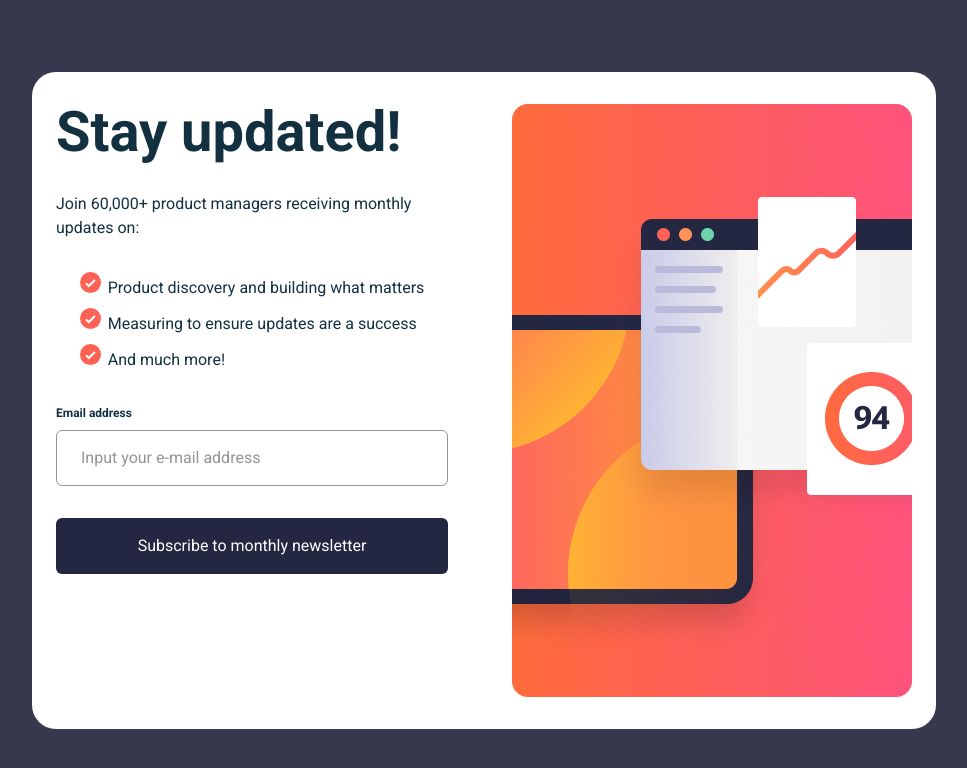
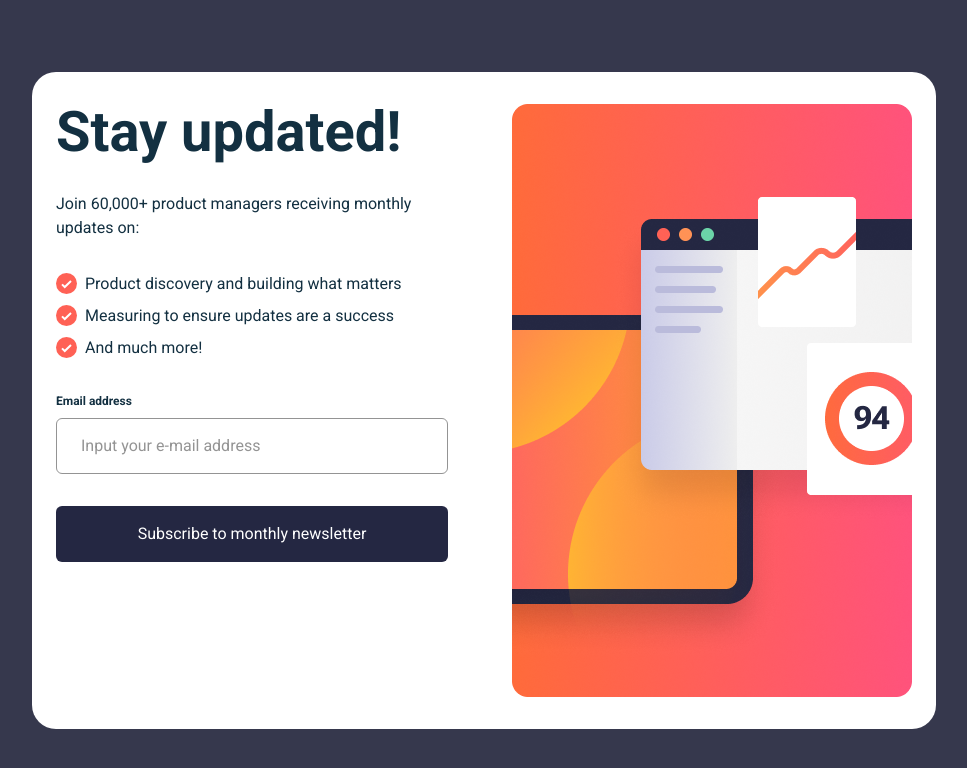
Before and after one commit to lordever/react-tailwind-sandbox, a React (Create React App) app: page / in a window 1280 px wide. Shown: the top 768 px of the page, without its empty margins (156-1123 px from the left). Built offline with nearby package versions, Linux system fonts and the light colour scheme.

Commit message:
Desktop layout is completed

```diff
--- a/src/components/common/button/button.component.tsx
+++ b/src/components/common/button/button.component.tsx
@@ -6,11 +6,11 @@ export enum ButtonVariants {
   SECONDARY = 'secondary',
 }
 
-interface ButtonProps {
+type ButtonProps = {
   name: string;
   onClick: () => void;
   variant: ButtonVariants;
-}
+};
 
 const Button: FC<ButtonProps> = ({ name, onClick, variant }) => {
   const className = clsx(
--- /dev/null
+++ b/src/components/common/list/list-item/list-item.component.tsx
@@ -0,0 +1,12 @@
+import React, { FC, PropsWithChildren } from 'react';
+
+const ListItem: FC<PropsWithChildren> = ({ children }) => {
+  return (
+    <li className="flex items-center gap-2">
+      <img src="/checkmark.svg" alt="" className="h-[21px] w-[21px] shrink-0" />
+      <span>{children}</span>
+    </li>
+  );
+};
+
+export default ListItem;
--- /dev/null
+++ b/src/components/common/list/list.component.tsx
@@ -0,0 +1,18 @@
+import React, { Children, FC, isValidElement, ReactElement } from 'react';
+import ListItem from './list-item/list-item.component';
+
+type ListProps = {
+  children: ReactElement<typeof ListItem> | ReactElement<typeof ListItem>[];
+};
+
+const List: FC<ListProps> = ({ children }) => {
+  Children.forEach(children, (child) => {
+    if (!isValidElement(child) || child.type !== ListItem) {
+      throw new Error('List can only contain <ListItem> as children');
+    }
+  });
+
+  return <ul className="flex flex-col gap-2">{children}</ul>;
+};
+
+export default List;
--- a/src/components/subscribe-card/subscribe-card.component.tsx
+++ b/src/components/subscribe-card/subscribe-card.component.tsx
@@ -3,7 +3,8 @@ import Card from '../common/card/card.component';
 import TextInput from '../common/text-input/text-input.component';
 import { isValidEmail } from '../../utils/email.util';
 import Button, { ButtonVariants } from '../common/button/button.component';
-import checkmark from '../../assets/checkmark.svg';
+import List from '../common/list/list.component';
+import ListItem from '../common/list/list-item/list-item.component';
 
 const SubscribeCard = () => {
   const [email, setEmail] = useState('');
@@ -19,14 +20,11 @@ const SubscribeCard = () => {
               Join 60,000+ product managers receiving monthly updates on:
             </p>
 
-            <ul
-              className="list-disc list-inside self-center flex flex-col gap-2 "
-              style={{ listStyleImage: `url(${checkmark})` }}
-            >
-              <li>Product discovery and building what matters</li>
-              <li>Measuring to ensure updates are a success</li>
-              <li>And much more!</li>
-            </ul>
+            <List>
+              <ListItem>Product discovery and building what matters</ListItem>
+              <ListItem>Measuring to ensure updates are a success</ListItem>
+              <ListItem>And much more!</ListItem>
+            </List>
 
             <TextInput
               value={email}
```
Also changed, not shown: public/checkmark.svg (renamed from src/assets/checkmark.svg).
